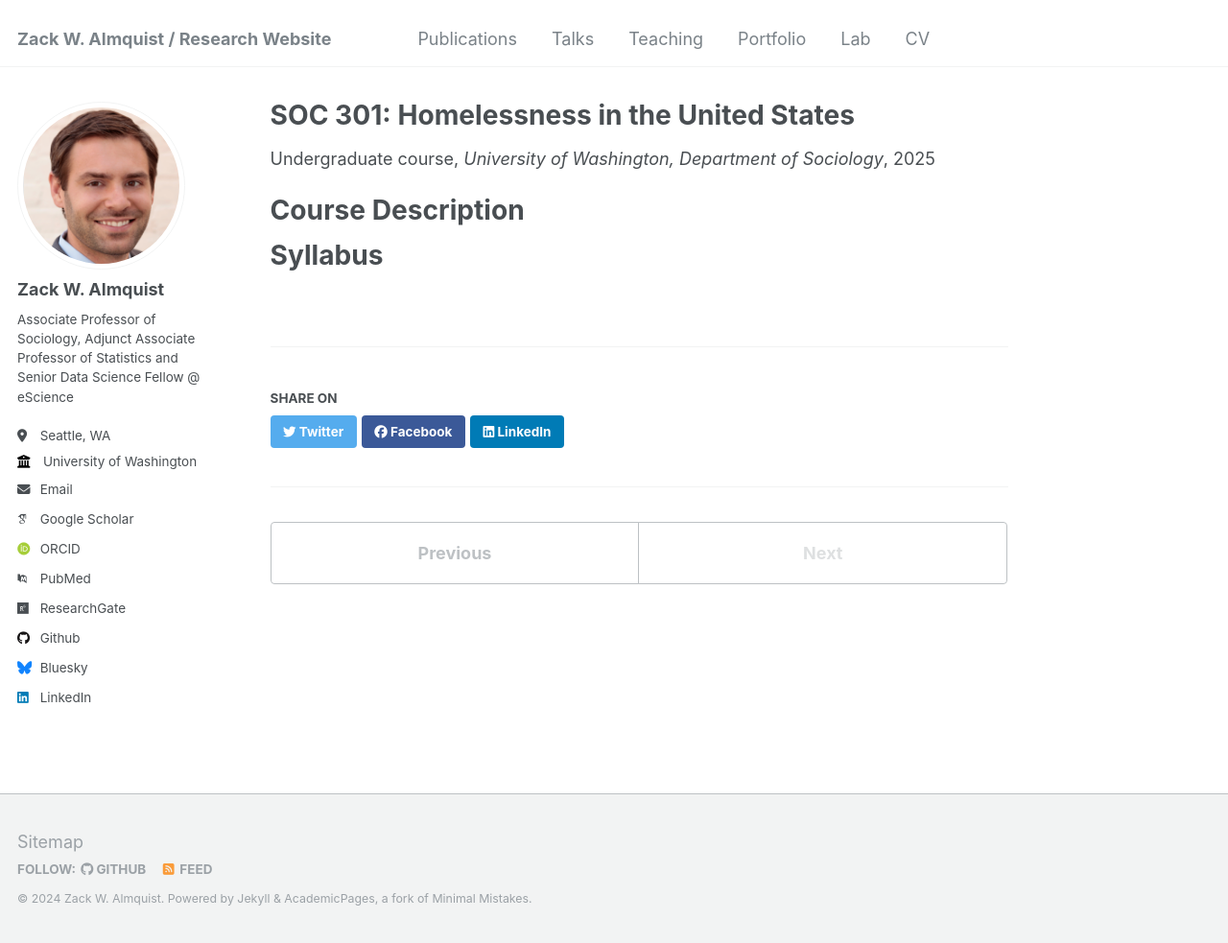
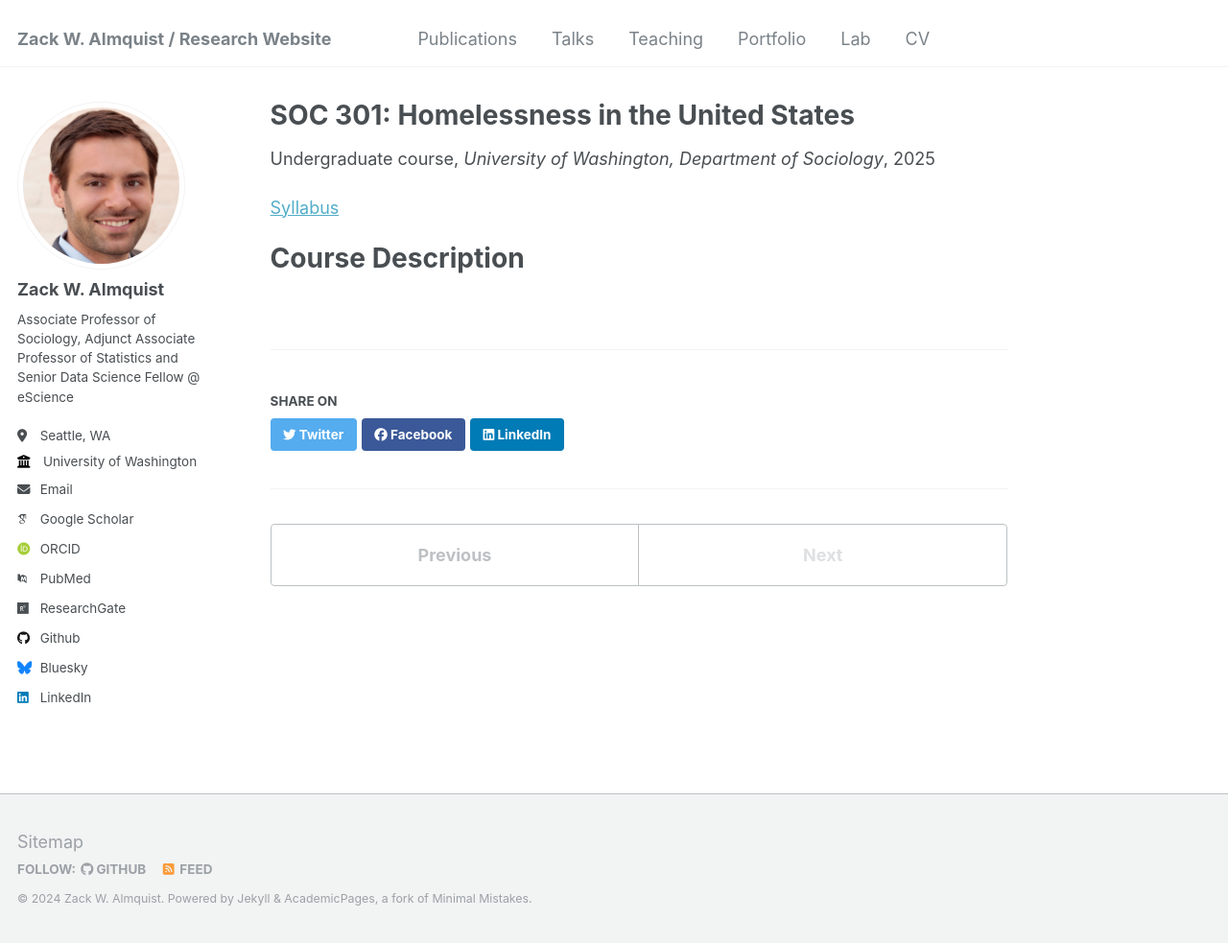
Before and after one commit to zalmquist/zalmquist.github.io, a Jekyll site: the page built from _teaching/2025-winter-teaching-2.md, in a window 1280 px wide and 983 px high. Shown: the whole window at 96% size. Built offline with Jekyll 4.4.1, drawn with Linux system fonts in a browser that asks for light colours; some web fonts are replaced.

```diff
--- a/_teaching/2025-winter-teaching-2.md
+++ b/_teaching/2025-winter-teaching-2.md
@@ -8,8 +8,7 @@ date: 2025-01-01
 location: "Seattle, WA"
 ---
 
+[Syllabus]()
+
 Course Description
 ===
-
-Syllabus
-===
```
